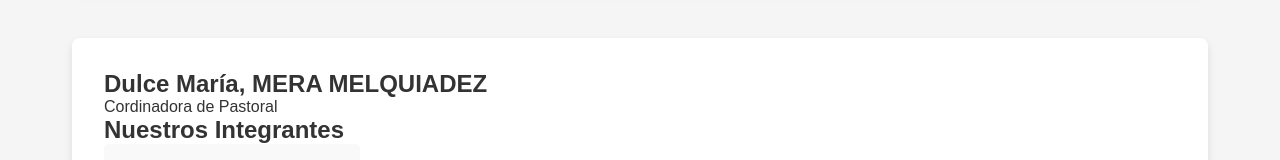
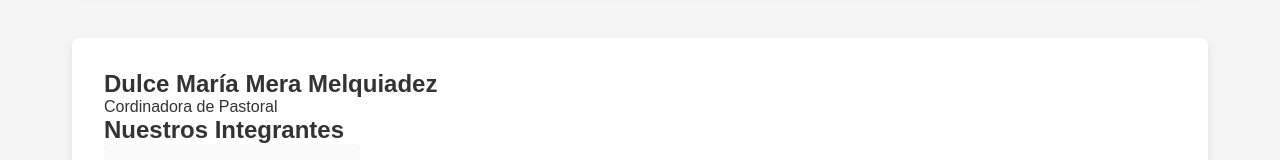
Before and after one commit to CRDLP/cororeinadlp, a plain HTML site: page index.html in a window 1280 px wide. Shown: the part 431-591 px from the top of the page. Drawn offline with Linux system fonts and the light colour scheme.

Commit message:
Update index.html

```diff
--- a/index.html
+++ b/index.html
@@ -40,7 +40,7 @@
         </section>
 
         <section id="integrantes">
-            <h2>Dulce María, MERA MELQUIADEZ</h2>
+            <h2>Dulce María Mera Melquiadez</h2>
             <p>Cordinadora de Pastoral</p>
             <h2>Nuestros Integrantes</h2>
             <div class="integrantes-list">
```
